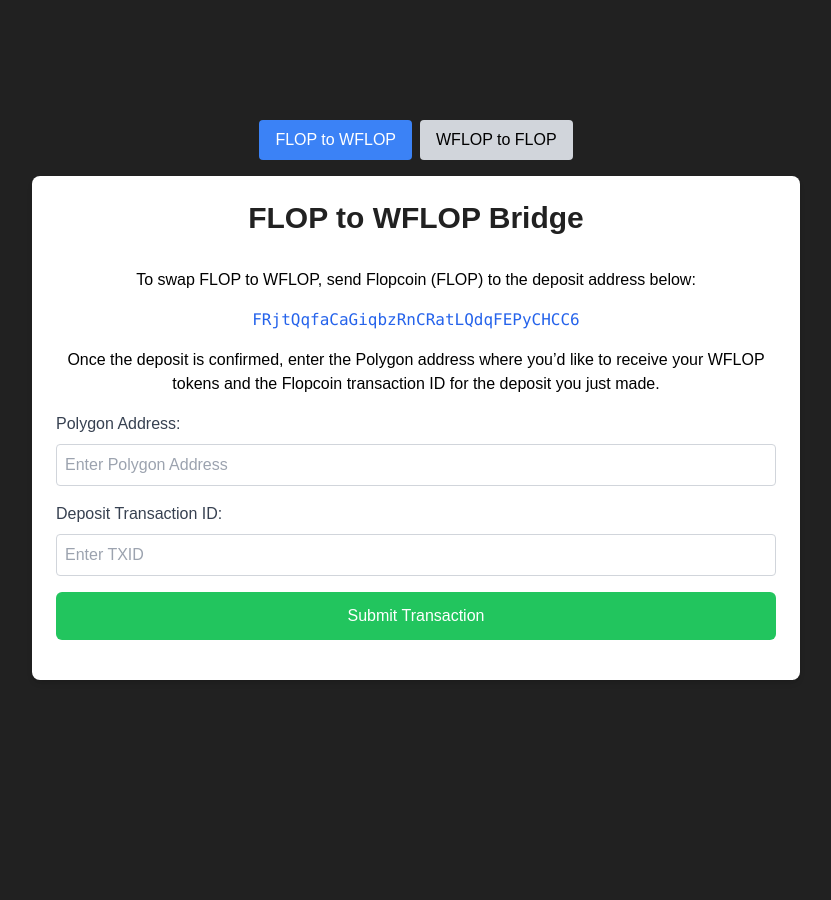
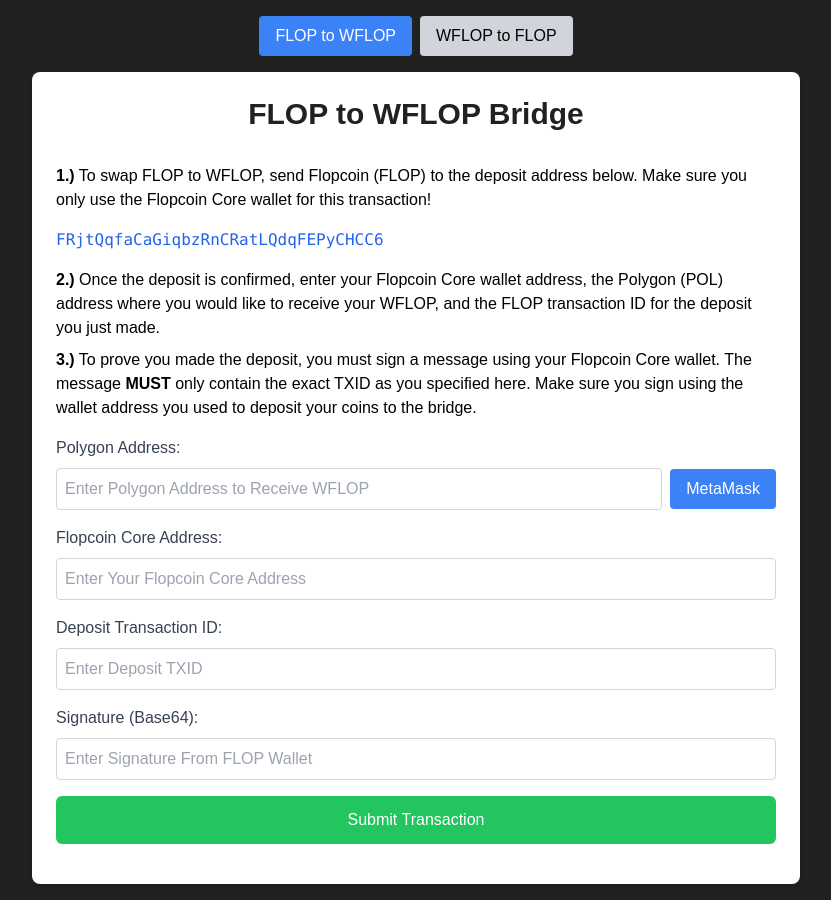
Before and after one commit to TechnoVisionDev/FlopSwap, a Next.js app: page / in a window 1280 px wide. Shown: the whole page, without its empty margins (224-1055 px from the left). Before the commit the page ends 800 px from the top, so only its background shows below. Built offline with nearby package versions, Linux system fonts and the light colour scheme.

Commit message:
Add FLOP signature handling

```diff
--- a/pages/index.js
+++ b/pages/index.js
@@ -2,19 +2,22 @@
 import { ethers } from "ethers";
 
 export default function Home() {
-  // The Ethereum wallet address that will sign the message (only used for WFLOP → FLOP).
+  // For WFLOP → FLOP: automatically get the signing address from MetaMask.
   const [signerAddress, setSignerAddress] = useState("");
-  // The target address where the tokens/coins should be sent.
+  // For FLOP → WFLOP: user must manually provide their FLOP wallet address.
+  const [flopSignerAddress, setFlopSignerAddress] = useState("");
+
+  // The target address where tokens/coins should be sent.
   // For FLOP → WFLOP, this is the Polygon address.
   // For WFLOP → FLOP, this is the FLOP address.
   const [targetAddress, setTargetAddress] = useState("");
   // The transaction ID.
-  // For FLOP → WFLOP, this is the FLOP deposit TXID.
-  // For WFLOP → FLOP, this is the burn TXID.
   const [txid, setTxid] = useState("");
-  // The signature produced by signing the TXID (only for WFLOP → FLOP).
+  // The signature produced by signing the TXID.
+  // For WFLOP → FLOP, this is automatically produced via MetaMask.
+  // For FLOP → WFLOP, the user must input the signature from their FLOP wallet.
   const [signature, setSignature] = useState("");
-  // We use the TXID as the signed message (only for WFLOP → FLOP).
+  // We use the TXID as the signed message.
   const [signMessageText, setSignMessageText] = useState("");
   // Swap option: either "FLOP_TO_WFLOP" or "WFLOP_TO_FLOP"
   const [swapOption, setSwapOption] = useState("FLOP_TO_WFLOP");
@@ -32,7 +35,7 @@
     }
   }, []);
 
-  // Function to connect wallet if not already connected.
+  // For WFLOP → FLOP: Connect wallet if not already connected.
   const ensureWalletConnected = async () => {
     if (!window.ethereum) {
       alert("Please install MetaMask.");
@@ -46,11 +49,20 @@
     return signerAddress;
   };
 
-  // Function to sign the TXID automatically (only used for WFLOP → FLOP)
+  // Function to autopopulate the Polygon address field using MetaMask
+  const useMetaMaskAddress = async () => {
+    try {
+      const addr = await ensureWalletConnected();
+      setTargetAddress(addr);
+    } catch (error) {
+      console.error("Error fetching MetaMask address:", error);
+    }
+  };
+
+  // For WFLOP → FLOP: sign the TXID automatically via MetaMask.
   const signTxid = async (currentProvider, txidToSign) => {
     try {
       const signer = currentProvider.getSigner();
-      // Use the TXID as the message.
       const message = txidToSign;
       const sig = await signer.signMessage(message);
       setSignature(sig);
@@ -62,11 +74,16 @@
     }
   };
 
-  // Combined submit handler: connect wallet, sign TXID if needed, then submit.
+  // Handle submission for both flows.
   const handleSubmit = async (e) => {
     e.preventDefault();
     if (!txid || !targetAddress) {
       alert("Please fill in all required fields.");
+      return;
+    }
+    // For FLOP → WFLOP, also require the FLOP wallet address and signature.
+    if (swapOption === "FLOP_TO_WFLOP" && (!flopSignerAddress || !signature)) {
+      alert("Please fill in your FLOP wallet address and signature.");
       return;
     }
     setIsLoading(true);
@@ -74,27 +91,31 @@
     setStatusType("");
 
     try {
-      // Ensure wallet is connected.
+      let payload = {};
+      if (swapOption === "WFLOP_TO_FLOP") {
+        // Use MetaMask to sign.
         const connectedAddress = await ensureWalletConnected();
-
-      let sig = "";
-      // Only sign the TXID if the flow is WFLOP → FLOP.
-      if (swapOption === "WFLOP_TO_FLOP") {
-        sig = await signTxid(provider, txid);
-      }
-
-      // Prepare the payload.
-      const payload = {
+        const sig = await signTxid(provider, txid);
+        payload = {
           transactionHash: txid,
           signerAddress: connectedAddress,
           targetAddress,
           swapOption,
-        // For WFLOP → FLOP include signature; for FLOP → WFLOP send empty strings.
-        signature: swapOption === "WFLOP_TO_FLOP" ? sig : "",
-        signMessageText: swapOption === "WFLOP_TO_FLOP" ? txid : ""
+          signature: sig,
+          signMessageText: txid
         };
+      } else {
+        // FLOP → WFLOP: use manually provided FLOP wallet address and signature.
+        payload = {
+          transactionHash: txid,
+          signerAddress: flopSignerAddress,
+          targetAddress,
+          swapOption,
+          signature: signature,
+          signMessageText: txid
+        };
+      }
 
-      // Submit the payload to the backend.
       const response = await fetch("/api/bridge-swap", {
         method: "POST",
         headers: { "Content-Type": "application/json" },
@@ -131,6 +152,7 @@
             setTargetAddress("");
             setSignature("");
             setSignMessageText("");
+            setFlopSignerAddress("");
           }}
           className={`px-4 py-2 rounded ${swapOption === "FLOP_TO_WFLOP" ? "bg-blue-500 text-white" : "bg-gray-300 text-black"}`}
         >
@@ -155,56 +177,100 @@
         </h1>
         {swapOption === "FLOP_TO_WFLOP" ? (
           <>
-            <p className="mb-4 text-center text-black">
-              To swap FLOP to WFLOP, send Flopcoin (FLOP) to the deposit address below:
+            <div className="mb-4 text-left text-black">
+              <p className="mb-4 text-left text-black">
+              <b>1.)</b> To swap FLOP to WFLOP, send Flopcoin (FLOP) to the deposit address below.
+              Make sure you only use the Flopcoin Core wallet for this transaction!
               </p>
-            <p className="font-mono text-blue-600 text-center mb-4">
+              <p className="font-mono text-blue-600 text-left mb-4">
                 {process.env.NEXT_PUBLIC_FLOP_DEPOSIT_ADDRESS}
               </p>
-            <p className="mb-4 text-center text-black">
-              Once the deposit is confirmed, enter the Polygon address where you’d like to receive your WFLOP tokens and the Flopcoin transaction ID for the deposit you just made.
+              <p className="mt-2">
+                <span className="font-bold">2.)</span> Once the deposit is confirmed, enter your Flopcoin Core wallet address, the Polygon (POL) address where you would like to receive your WFLOP, and the FLOP transaction ID for the deposit you just made.
               </p>
+              <p className="mt-2">
+                <span className="font-bold">3.)</span> To prove you made the deposit, you must sign a message using your Flopcoin Core wallet. The message <strong>MUST</strong> only contain the exact TXID as you specified here. Make sure you sign using the wallet address you used to deposit your coins to the bridge.
+              </p>
+            </div>
             <label className="block text-gray-700 mb-2">Polygon Address:</label>
+            <div className="flex items-center mb-4">
               <input
                 type="text"
                 value={targetAddress}
                 onChange={(e) => setTargetAddress(e.target.value)}
-              placeholder="Enter Polygon Address"
+                placeholder="Enter Polygon Address to Receive WFLOP"
+                className="w-full text-black p-2 border border-gray-300 rounded"
+                disabled={isLoading}
+              />
+              <button
+                type="button"
+                onClick={useMetaMaskAddress}
+                className="ml-2 px-4 py-2 bg-blue-500 text-white rounded"
+                disabled={isLoading}
+              >
+                MetaMask
+              </button>
+            </div>
+            <label className="block text-gray-700 mb-2">Flopcoin Core Address:</label>
+            <input
+              type="text"
+              value={flopSignerAddress}
+              onChange={(e) => setFlopSignerAddress(e.target.value)}
+              placeholder="Enter Your Flopcoin Core Address"
+              className="w-full text-black p-2 border border-gray-300 rounded mb-4"
+              disabled={isLoading}
+            />
+            <label className="block text-gray-700 mb-2">Deposit Transaction ID:</label>
+            <input
+              type="text"
+              value={txid}
+              onChange={(e) => setTxid(e.target.value)}
+              placeholder="Enter Deposit TXID"
+              className="w-full p-2 border text-black border-gray-300 rounded mb-4"
+              disabled={isLoading}
+            />
+            <label className="block text-gray-700 mb-2">Signature (Base64):</label>
+            <input
+              type="text"
+              value={signature}
+              onChange={(e) => setSignature(e.target.value)}
+              placeholder="Enter Signature From FLOP Wallet"
               className="w-full text-black p-2 border border-gray-300 rounded mb-4"
               disabled={isLoading}
             />
           </>
         ) : (
           <>
-            <p className="mb-4 text-center text-black">
-              To swap WFLOP to FLOP, send Wrapped Flopcoin (WFLOP) to the deposit address below:
+            <p className="mb-4 text-left text-black">
+              <b>1.)</b> To swap WFLOP to FLOP, send Wrapped Flopcoin (WFLOP) to the deposit address below.
+              Make sure you only use a MetaMask account for this transaction!
             </p>
-            <p className="font-mono text-blue-600 text-center mb-4">
+            <p className="font-mono text-blue-600 text-left mb-4">
               {process.env.NEXT_PUBLIC_WFLOP_DEPOSIT_ADDRESS}
             </p>
-            <p className="mb-4 text-center text-black">
-              Once the deposit is confirmed, enter the Flopcoin address where you’d like to receive your FLOP coins and the Polygon transaction ID for the deposit you just made.
+            <p className="mb-4 text-left text-black">
+              <b>2.)</b> Once the deposit is confirmed, enter the Flopcoin address where you’d like to receive your FLOP coins and the Polygon transaction ID for the deposit you just made. You will be asked to sign the transaction using MetaMask so make sure it is installed.
             </p>
             <label className="block text-gray-700 mb-2">Flopcoin Address:</label>
             <input
               type="text"
               value={targetAddress}
               onChange={(e) => setTargetAddress(e.target.value)}
-              placeholder="Enter FLOP Address"
+              placeholder="Enter Flopcoin Address to Receive FLOP"
               className="w-full text-black p-2 border border-gray-300 rounded mb-4"
               disabled={isLoading}
             />
-          </>
-        )}
             <label className="block text-gray-700 mb-2">Deposit Transaction ID:</label>
             <input
               type="text"
               value={txid}
               onChange={(e) => setTxid(e.target.value)}
-          placeholder="Enter TXID"
+              placeholder="Enter Deposit TXID"
               className="w-full p-2 border text-black border-gray-300 rounded mb-4"
               disabled={isLoading}
             />
+          </>
+        )}
         <form onSubmit={handleSubmit}>
           <button
             type="submit"
@@ -217,7 +283,6 @@
                   <circle className="opacity-25" cx="12" cy="12" r="10" stroke="currentColor" strokeWidth="4"></circle>
                   <path className="opacity-75" fill="currentColor" d="M4 12a8 8 0 018-8v4a4 4 0 00-4 4H4z"></path>
                 </svg>
-                Processing...
               </>
             ) : (
               "Submit Transaction"
```
Also changed, not shown: pages/api/bridge-swap.js (+34 -21 lines). Lines whose indentation alone changed are shown as unchanged.
